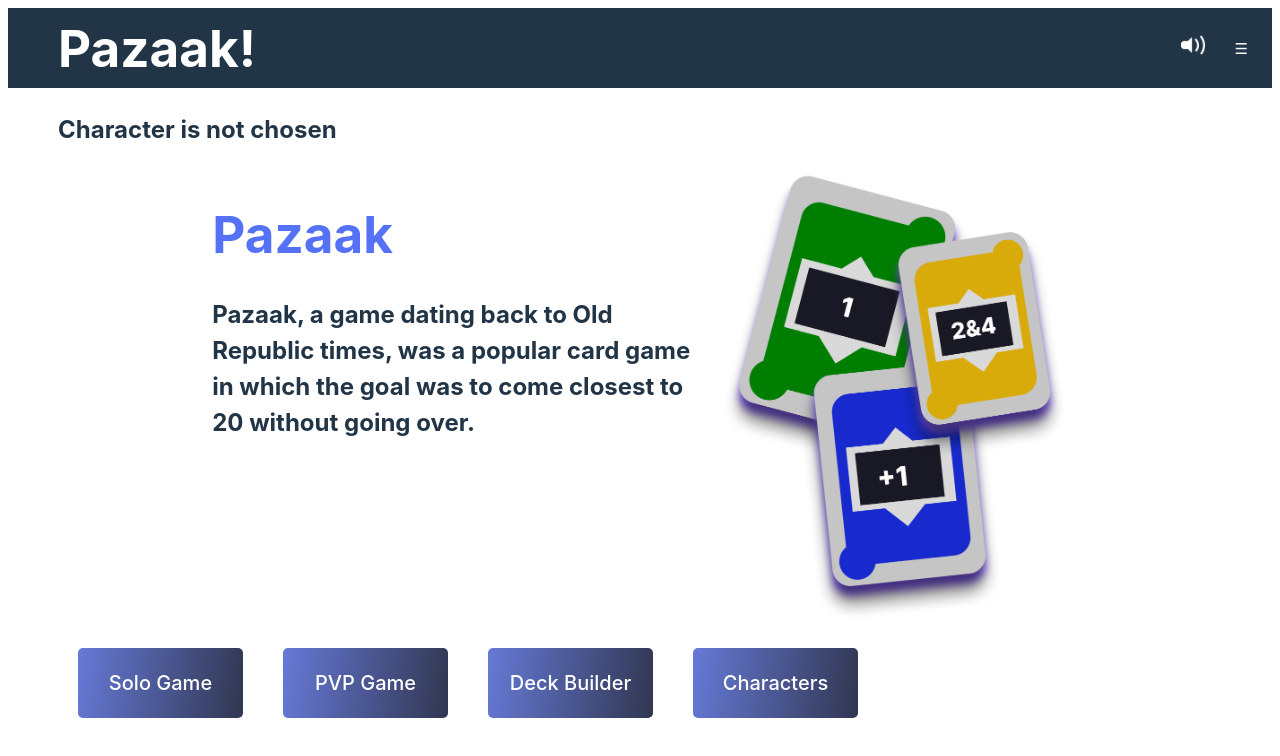
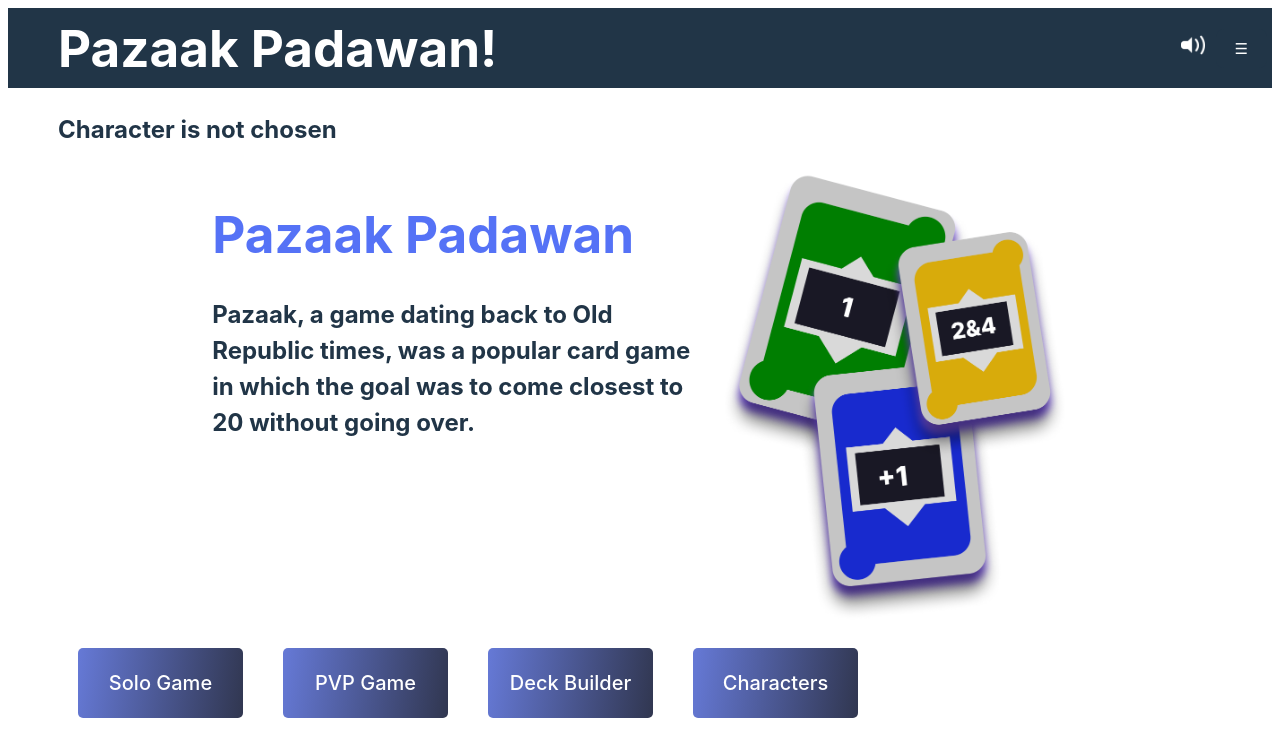
Before and after one commit to abasile1-tech/PazaakPadawan, a React (Vite) app in the folder client/: page / in a window 1280 px wide. Shown: the top 756 px of the page. Built offline with nearby package versions, Linux system fonts and the light colour scheme.

Commit message:
changed the name to Pazaak Padawan and fixed the bug that was happening when both players stood under 20

```diff
--- a/client/src/components/EndGamePopUp.tsx
+++ b/client/src/components/EndGamePopUp.tsx
@@ -13,7 +13,7 @@ const EndGamePopup: React.FC<EndGamePopupProps> = ({
       <PopUp
         audiofile={victory}
         title="YOU WON"
-        message="Thanks for playing Pazaak Online. Click close to return to the main menu."
+        message="Thanks for playing Pazaak Padawan. Click close to return to the main menu."
         buttonText="CLOSE"
         onClick={handleGameOverClick}
       />
@@ -23,7 +23,7 @@ const EndGamePopup: React.FC<EndGamePopupProps> = ({
       <PopUp
         audiofile={defeat}
         title="YOU LOSE"
-        message="Thanks for playing Pazaak Online. Click close to return to the main menu."
+        message="Thanks for playing Pazaak Padawan. Click close to return to the main menu."
         buttonText="CLOSE"
         onClick={handleGameOverClick}
       />
--- a/client/src/components/EndGamePopUpPVP.tsx
+++ b/client/src/components/EndGamePopUpPVP.tsx
@@ -31,7 +31,7 @@ const EndGamePopupPVP: React.FC<EndGamePopupPVPProps> = ({
       <PopUp
         audiofile={victory}
         title="YOU WON"
-        message="Thanks for playing Pazaak Online. Click close to return to the main menu."
+        message="Thanks for playing Pazaak Padawan. Click close to return to the main menu."
         buttonText="CLOSE"
         onClick={handleGameOverClick}
       />
@@ -41,7 +41,7 @@ const EndGamePopupPVP: React.FC<EndGamePopupPVPProps> = ({
       <PopUp
         audiofile={defeat}
         title="YOU LOSE"
-        message="Thanks for playing Pazaak Online. Click close to return to the main menu."
+        message="Thanks for playing Pazaak Padawaan. Click close to return to the main menu."
         buttonText="CLOSE"
         onClick={handleGameOverClick}
       />
--- a/client/src/components/Header.tsx
+++ b/client/src/components/Header.tsx
@@ -12,7 +12,7 @@ function Header({ musicChoice }: MusicChoiceProps) {
     <>
       <div className="headerdiv">
         <Link to="/">
-          <h1 className="headerh1">Pazaak!</h1>
+          <h1 className="headerh1">Pazaak Padawan!</h1>
         </Link>
 
         <div className="grouping_hamburger_music">
--- a/client/src/components/HomePage.tsx
+++ b/client/src/components/HomePage.tsx
@@ -15,7 +15,7 @@ function HomePage() {
 
       <div className="main-content">
         <div id="home-page-text">
-          <h1 data-testid="hero-heading">Pazaak</h1>
+          <h1 data-testid="hero-heading">Pazaak Padawan</h1>
           <h2>
             Pazaak, a game dating back to Old Republic times, was a popular card
             game in which the goal was to come closest to 20 without going over.
--- a/client/src/components/PVPGame.tsx
+++ b/client/src/components/PVPGame.tsx
@@ -245,7 +245,6 @@ function PVPGame({ stompClient, userData }: PVPGameProps): JSX.Element {
         gameState,
         sessionID: '10',
       };
-      sendGameData(gameObject);
       endOfRoundCleaning(gameObject.player1, gameObject.player2);
       return;
     }
@@ -283,7 +282,6 @@ function PVPGame({ stompClient, userData }: PVPGameProps): JSX.Element {
         gameState,
         sessionID: '10',
       };
-      sendGameData(gameObject);
       endOfRoundCleaning(gameObject.player1, gameObject.player2);
       return;
     }
```
Also changed, not shown: 1 other file (tests, documents, lock files or other folders).
